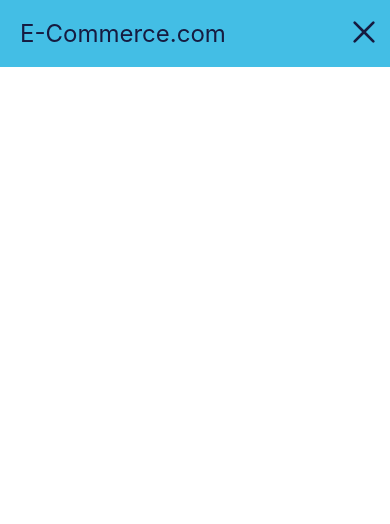
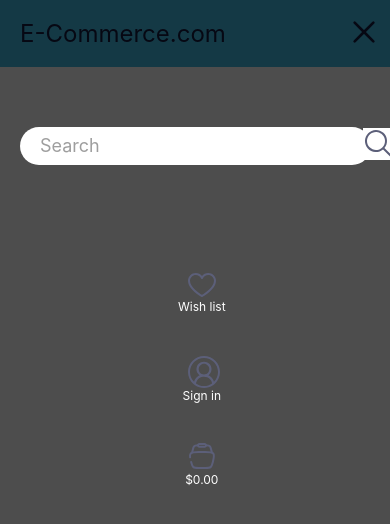
Before and after one commit to Sahhimanshu7/E-commerce, a React (Create React App) app in the folder client/: page / in a window 390 px wide. Both pictures are taken after a click on the button 364 px from the left and 33 px from the top of the page. Shown: the top 524 px of the page. Built offline with nearby package versions, Linux system fonts and the light colour scheme; the HTML template or start-up script is replaced by a standard one.

Commit message:
Mobile menus fixed

```diff
--- a/client/src/Components/Header/CSS/mobile/header.css
+++ b/client/src/Components/Header/CSS/mobile/header.css
@@ -8,8 +8,5 @@
         display: none;
     }
     /* search ends here  */
-    .right-menu{
-        display:none;
-    }
 
 }
--- a/client/src/Components/Header/CSS/mobile/right-menu.css
+++ b/client/src/Components/Header/CSS/mobile/right-menu.css
@@ -9,4 +9,39 @@
         outline: none;
         border: none;
     }
+    .right-menu{
+        display: none;
+    }
+    .right-menu-phone{
+        display:grid;
+        position: absolute;
+        top: 30%;
+        left: 40%;
+
+    }
+    .phone-search{
+        display: flex;
+        align-items: center;
+        justify-content: space-between;
+
+        width:90%;
+        height: 38px;
+        flex-shrink: 0;
+
+        border-radius: 20px;
+        background: #FFF;
+
+        position: absolute;
+        top: 15%;
+        left: 20px;
+    }
+    .phone-menu{
+        background-color: black;
+        opacity: 0.7;
+        position: absolute;
+        top: 0px;
+        right: 0px;
+        left: 0px;
+        height: 100vh;
+    }
 }
--- a/client/src/Components/Header/CSS/right-menu.css
+++ b/client/src/Components/Header/CSS/right-menu.css
@@ -83,3 +83,7 @@
 .mobile-menu-buttons{
     display: none;
 }
+
+.right-menu-phone{
+    display: none;
+}
--- a/client/src/Components/Header/Header.jsx
+++ b/client/src/Components/Header/Header.jsx
@@ -9,11 +9,14 @@ import "./CSS/mobile/right-menu.css";
 
 function Header(){
     const [isMenuButtonDisplayed, setIsMenuButtonDisplayed] = useState(false);
+    const [isMenuClicked,setIsMenuClicked] = useState(false);
 
     const toogleDisplay = () => {
         setIsMenuButtonDisplayed(!isMenuButtonDisplayed);
+        setIsMenuClicked(!isMenuClicked);
     }
     return(
+        <>
         <div className = "header">
             <div className = "header-logo">
                 <h1>E-Commerce.com</h1>
@@ -50,6 +53,32 @@ function Header(){
                 <Cart />
             </div>
         </div>
+        <div className='phone'>
+            {isMenuClicked ?
+            <div className='phone-menu'>
+                <div className = "phone-search">
+                <div className = "search-box">
+                    <input placeholder = "Search" />
+                </div>
+                <div className = "search-button">
+                    <button>
+                        <svg xmlns="http://www.w3.org/2000/svg" width="32" height="32" viewBox="0 0 32 32" fill="none">
+                            <path d="M29 27.586L21.448 20.034C23.2628 17.8553 24.1678 15.0608 23.9747 12.2319C23.7816 9.40296 22.5053 6.75738 20.4112 4.84551C18.3172 2.93363 15.5667 1.90267 12.732 1.96708C9.89717 2.03149 7.19635 3.18632 5.19134 5.19133C3.18633 7.19635 2.0315 9.89717 1.96709 12.732C1.90267 15.5667 2.93364 18.3172 4.84552 20.4112C6.75739 22.5052 9.40297 23.7816 12.2319 23.9747C15.0608 24.1678 17.8553 23.2628 20.034 21.448L27.586 29L29 27.586ZM4 13C4 11.22 4.52784 9.4799 5.51677 7.99986C6.50571 6.51982 7.91131 5.36627 9.55585 4.68508C11.2004 4.00389 13.01 3.82566 14.7558 4.17293C16.5016 4.52019 18.1053 5.37736 19.364 6.63603C20.6226 7.89471 21.4798 9.49835 21.8271 11.2442C22.1743 12.99 21.9961 14.7996 21.3149 16.4441C20.6337 18.0887 19.4802 19.4943 18.0001 20.4832C16.5201 21.4722 14.78 22 13 22C10.6139 21.9973 8.32622 21.0483 6.63896 19.361C4.95171 17.6738 4.00265 15.3861 4 13Z" fill="#161B40"/>
+                        </svg>
+                    </button>
+                </div>
+                </div>
+                <div className='right-menu-phone'>
+                    <Wishlist />
+                    <SignIn />
+                    <Cart />
+                </div>
+            </div>
+            :
+            ''
+        }
+        </div>
+        </>
     )
 }
 
```
